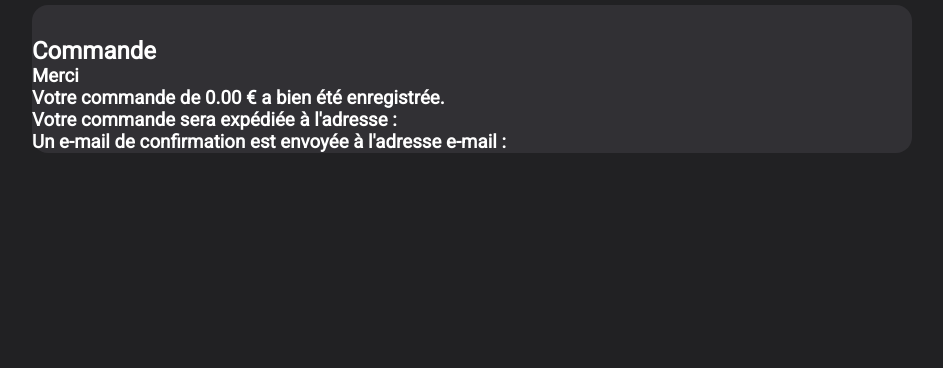
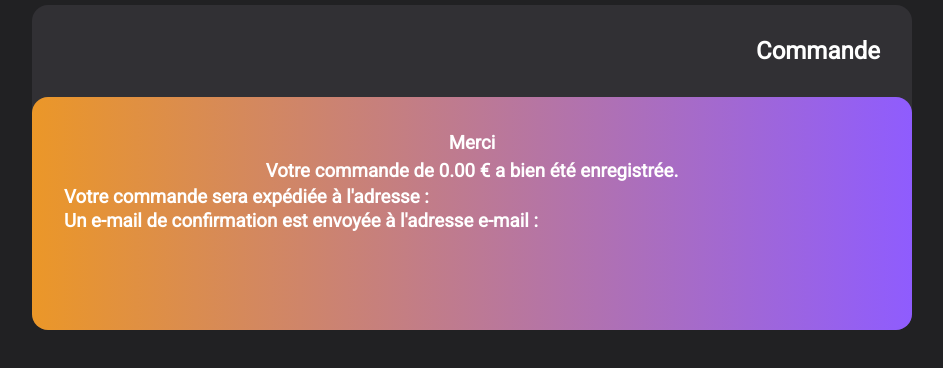
Before and after one commit to emericgautier/EmericGautier_5_22092021, a plain HTML site: page front-end/pages/order.html in a window 1280 px wide. Shown: the part 108-476 px from the top of the page, without its empty margins (168-1111 px from the left). Drawn offline with Linux system fonts and the light colour scheme.

Commit message:
order page

```diff
--- a/front-end/style.css
+++ b/front-end/style.css
@@ -262,3 +262,42 @@ input {
     transform: scale(1.025);
     transition: transform 0.25s;
 }
+
+/* ************* Order Page ************ */
+
+#order__container {
+    padding: 2rem;
+    display: grid;
+    grid-template-rows: 1fr 1fr 1fr;
+    background-image: linear-gradient(to right, #EB9728, #8F5CFE);
+    border-radius: 1rem;
+}
+
+#order__infos {
+    grid-row: 2/3;
+    line-height: 1.5em;
+}
+
+#order header {
+    padding: 0 2rem 2rem 2rem;
+    display: grid;
+    grid-template-columns: auto 1fr auto;
+}
+
+#order__title {
+    grid-column: 3/4;
+    display: flex;
+    flex-direction: column;
+    justify-content: flex-end;
+    align-items: flex-end;
+}
+
+#order__container > h3 {
+    text-align: center;
+    line-height: 1.5em;
+}
+
+#order__name {
+    color: #212123;
+    font-weight: bold;
+}
```
